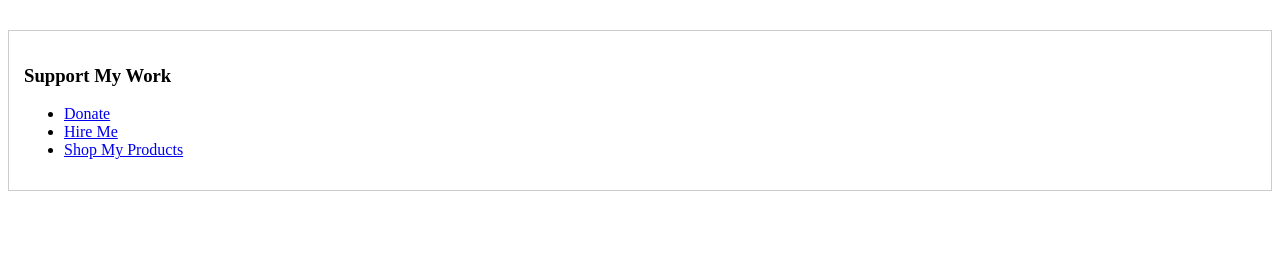
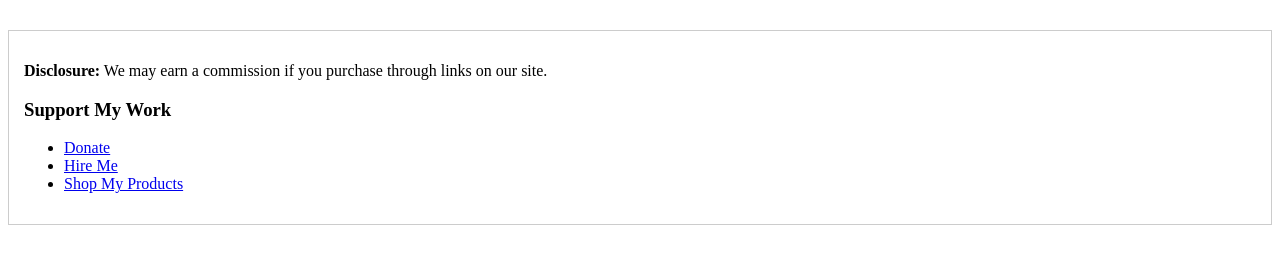
Before and after one commit to softwarezone365/blogger-donations-section, a plain HTML site: page index.html in a window 1280 px wide. Drawn offline with Linux system fonts and the light colour scheme.

Commit message:
Update index.html

```diff
--- a/index.html
+++ b/index.html
@@ -1,4 +1,5 @@
 <div style="border:1px solid #ccc;padding:15px;margin-top:30px;">
+  <p><strong>Disclosure:</strong> We may earn a commission if you purchase through links on our site.</p>
   <h3>Support My Work</h3>
   <ul>
     <li><a href="https://google.com" target="_blank" rel="noopener noreferrer">Donate</a></li>
```
